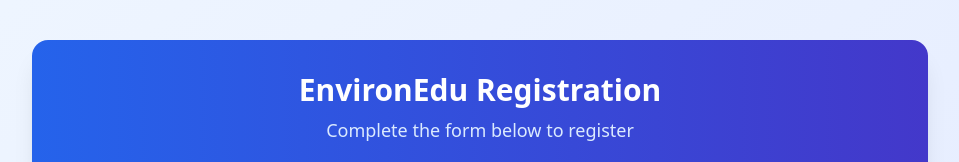
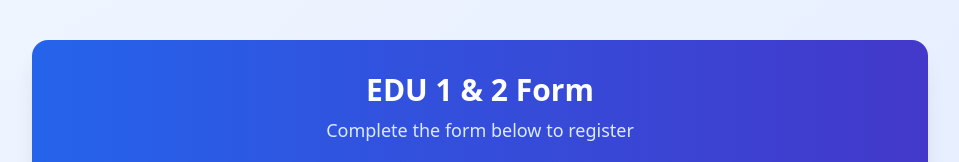
Before and after one commit to asadishaq15/lead-forms, a React (Vite) app: page /environedu in a window 1280 px wide. Shown: the top 162 px of the page, without its empty margins (160-1119 px from the left). Built offline with nearby package versions, Linux system fonts and the light colour scheme; no server answers.

Commit message:
change form title

```diff
--- a/src/Components/EnvironEduForm.jsx
+++ b/src/Components/EnvironEduForm.jsx
@@ -252,7 +252,7 @@ export default function EnvironEduForm() {
       <div className="max-w-4xl mx-auto bg-white rounded-2xl shadow-xl overflow-hidden">
         <div className="bg-gradient-to-r from-blue-600 to-indigo-700 py-8 px-6">
           <h2 className="text-center text-3xl font-extrabold text-white">
-            EnvironEdu Registration
+            EDU 1 & 2 Form
           </h2>
           <p className="mt-2 text-center text-lg text-blue-100">
             Complete the form below to register
```
